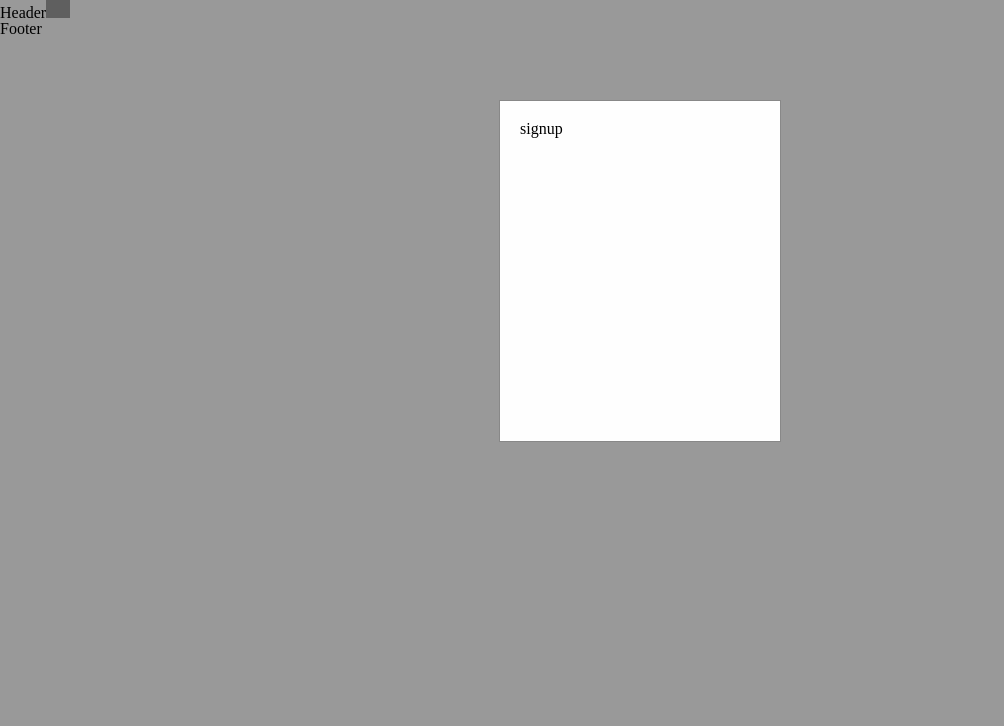
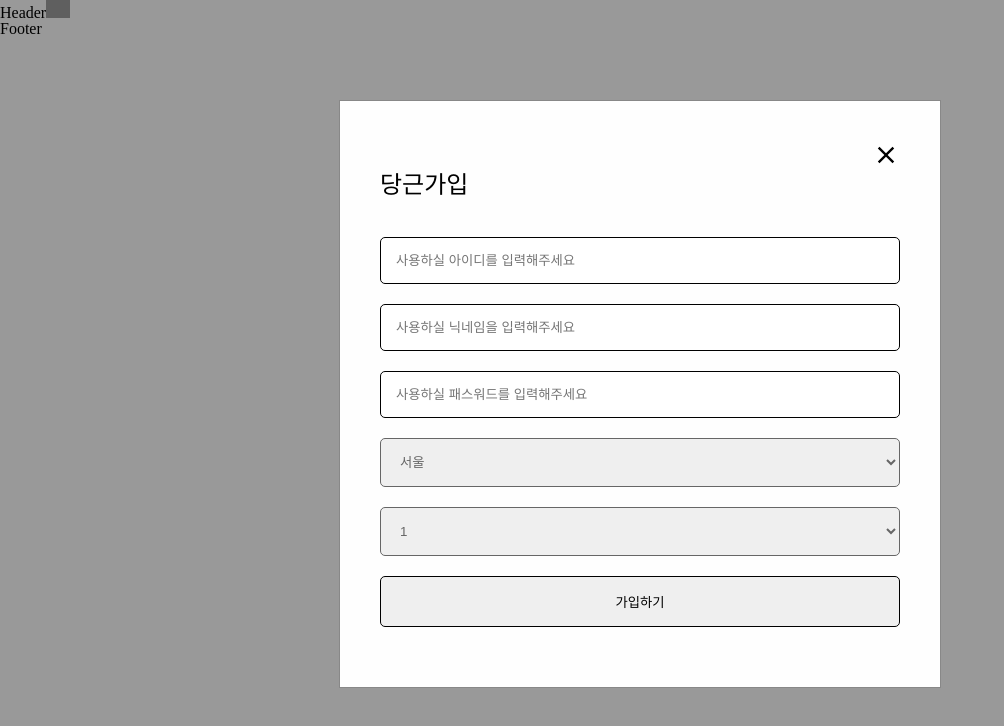
Before and after one commit to wecode-bootcamp-korea/justcode-4-2nd-carrot-country-front, a React (Create React App) app: page /signup in a window 1280 px wide. Shown: the top 726 px of the page, without its empty margins (0-1004 px from the left). Built offline with nearby package versions, Linux system fonts and the light colour scheme; no server answers; grey boxes are pictures that could not be loaded.

Commit message:
FIX: Modal

```diff
--- a/src/App.js
+++ b/src/App.js
@@ -5,8 +5,8 @@ import store from 'store/store';
 import Header from 'nav/Header';
 import Footer from 'nav/Footer';
 import Main from 'pages/main/Main';
-import Login from 'pages/login/Login';
-import Signup from 'pages/signup/Signup';
+import Login from 'components/login/Login';
+import Signup from 'components/signup/Signup';
 
 function App() {
   return (
--- a/src/components/modal/Modal.js
+++ b/src/components/modal/Modal.js
@@ -1,23 +1,46 @@
 import React from 'react';
-import styled from 'styled-components';
+import { MdClose } from 'react-icons/md';
+
+import styled, { keyframes } from 'styled-components';
 
 function Modal(props) {
-  const { children, width, height } = props;
+  const { children, width, height, title, closeBtn, visible, setVisible } =
+    props;
+
+  const handleCancle = () => {
+    setVisible(false);
+  };
+
   return (
-    <MainWrapper>
-      <Content width={width} height={height}>
+    <MainWrapper visible={visible} onClick={() => handleCancle()}>
+      <Content width={width} height={height} onClick={e => e.stopPropagation()}>
+        <Title>
+          {!closeBtn && (
+            <div>
+              <MdClose size="28px" onClick={() => handleCancle()} />
+            </div>
+          )}
+          {title && <h1>{title}</h1>}
+        </Title>
         {children}
       </Content>
     </MainWrapper>
   );
 }
 
-export default Modal;
+const MainWrapper = styled.div`
+  @media (max-width: 690px) {
+  }
+  @media (min-width: 691px) and (max-width: 890px) {
+    padding-top: 100px;
+  }
+  @media (min-width: 891px) {
+    padding-top: 100px;
+  }
 
-const MainWrapper = styled.div`
+  display: ${props => (props.visible ? 'block' : 'none')};
   position: fixed;
   z-index: 1;
-  padding-top: 100px;
   left: 0;
   top: 0;
   width: 100%;
@@ -27,11 +50,46 @@ const MainWrapper = styled.div`
   background-color: rgba(0, 0, 0, 0.4);
 `;
 
+const FadeInDown = keyframes`
+  0% {
+    opacity: 0;
+    transform: translate3d(0, -20%, 0);
+  }
+  to {
+    opacity: 1;
+    transform: translateZ(0);
+  }
+`;
+
 const Content = styled.div`
+  @media (max-width: 690px) {
+    width: 100%;
+    height: 100%;
+  }
+  @media (min-width: 691px) and (max-width: 890px) {
+    width: ${props => (props.width ? props.width : '600px')};
+    height: ${props => (props.height ? props.height : '')};
+  }
+  @media (min-width: 891px) {
+    width: ${props => (props.width ? props.width : '600px')};
+    height: ${props => (props.height ? props.height : '')};
+  }
+  animation: ${FadeInDown} 0.6s;
   background-color: #fefefe;
   margin: auto;
-  padding: 20px;
   border: 1px solid #888;
-  width: ${props => (props.width ? props.width : '50%')};
-  height: ${props => (props.height ? props.height : '')};
 `;
+
+const Title = styled.div`
+  padding: 40px 40px 0px;
+  font-size: 24px;
+
+  div {
+    text-align: end;
+    svg {
+      cursor: pointer;
+    }
+  }
+`;
+
+export default Modal;
--- /dev/null
+++ b/src/components/signup/Signup.js
@@ -0,0 +1,56 @@
+import React, { useState } from 'react';
+import Modal from 'components/modal/Modal';
+import styled from 'styled-components';
+
+function Signup() {
+  const [useVisible, setUseVisible] = useState(true);
+  return (
+    <Modal
+      title="당근가입"
+      visible={useVisible}
+      setVisible={setUseVisible}
+      // closeBtn={true}
+      // width="100px"
+      // height="700px"
+    >
+      <MainWrapper onClick={() => console.log('!!')}>
+        <input type="text" placeholder="사용하실 아이디를 입력해주세요" />
+        <input type="text" placeholder="사용하실 닉네임을 입력해주세요" />
+        <input type="password" placeholder="사용하실 패스워드를 입력해주세요" />
+        <select>
+          <option>서울</option>
+          <option>경기</option>
+          <option>인천</option>
+        </select>
+        <select>
+          <option>1</option>
+          <option>2</option>
+          <option>3</option>
+        </select>
+        <button>가입하기</button>
+      </MainWrapper>
+    </Modal>
+  );
+}
+
+const MainWrapper = styled.div`
+  display: flex;
+  flex-direction: column;
+  padding: 40px;
+  h1 {
+    font-size: 24px;
+    padding-bottom: 20px;
+  }
+  input,
+  select,
+  button {
+    padding: 15px;
+    margin-bottom: 20px;
+    border: 1px solid;
+    border-radius: 5px;
+  }
+  select {
+    color: #666;
+  }
+`;
+export default Signup;
--- a/src/pages/signup/Signup.js
+++ /dev/null
@@ -1,12 +0,0 @@
-import React from 'react';
-import Modal from 'components/modal/Modal';
-
-function Signup() {
-  return (
-    <Modal width="240px" height="300px">
-      <div>signup</div>
-    </Modal>
-  );
-}
-
-export default Signup;
```
Also changed, not shown: src/components/login/Login.js (renamed from src/pages/login/Login.js).
